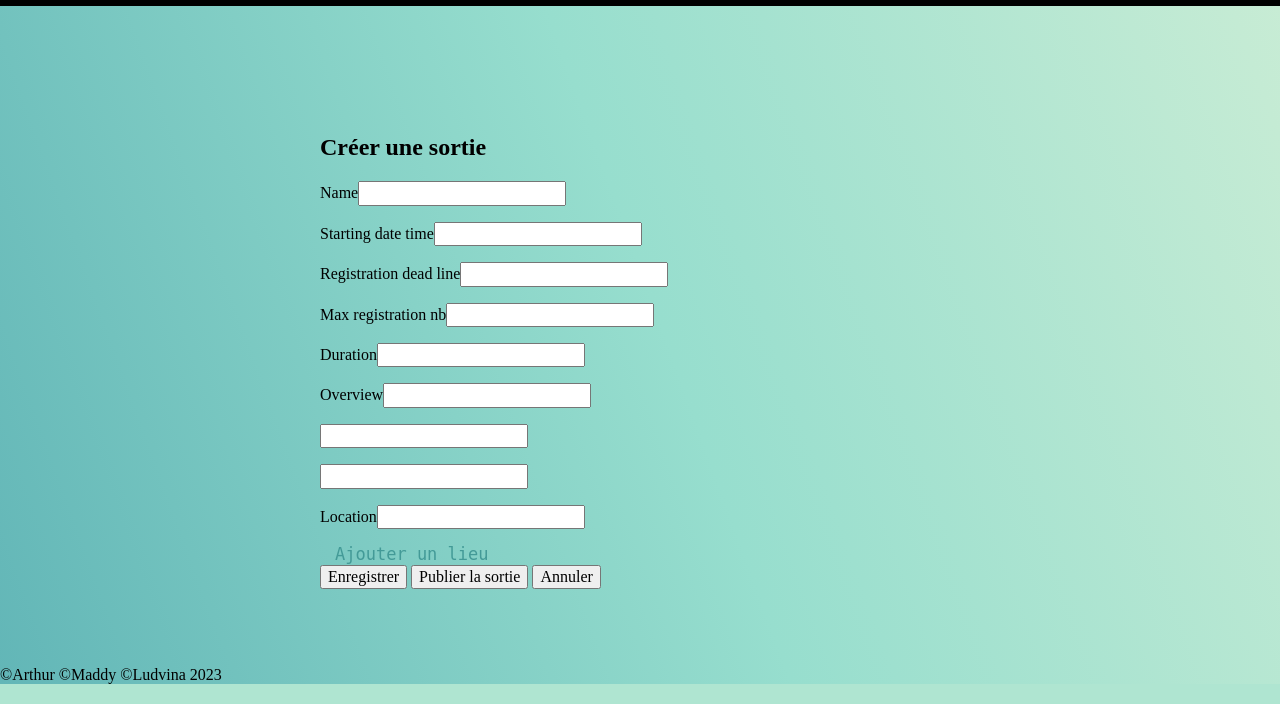
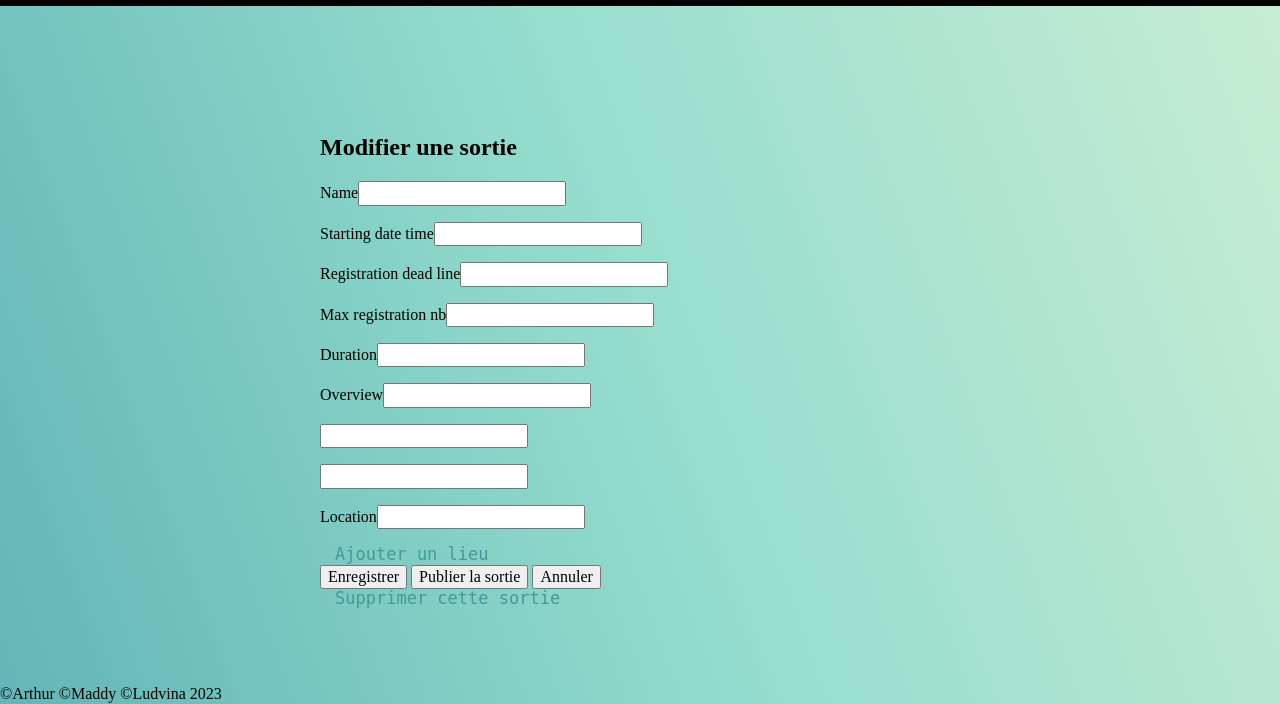
Before and after one commit to Arthmoser/sortir, a Symfony app: template templates/activity/activity.html.twig in a window 1280 px wide. Shown: the part 154-858 px from the top of the page. Run offline with Twig, Linux system fonts and the light colour scheme; the template is opened without the code that fills it: most values are stand-ins (such as "Sample title", 1, 10 or a date in 2020); form fields are guessed from the names that the template uses; some libraries are stand-ins or nearby versions; some web fonts are replaced.

Commit message:
Activity updates

```diff
--- a/src/Controller/ActivityController.php
+++ b/src/Controller/ActivityController.php
@@ -100,7 +100,7 @@ class ActivityController extends AbstractController
         ]);
     }
 
-    #[Route('/activity/remove/{id}', name: 'remove')]
+    #[Route('/activity/remove/{id}', name: 'remove', requirements: ['id' => '\d+'])]
     public function removeActivity(int $id, ActivityRepository $activityRepository){
 
         $activity = $activityRepository->find($id);
@@ -108,7 +108,7 @@ class ActivityController extends AbstractController
         if($activity){
 
             $activityRepository->remove($activity, true);
-            $this->addFlash("warning", "La sortie a été supprimée !");
+            $this->addFlash("warning", "La sortie a bien été supprimée !");
         }else{
             throw $this->createNotFoundException("Cette sortie ne peut pas être supprimée !");
         }
--- a/templates/activity/activity.html.twig
+++ b/templates/activity/activity.html.twig
@@ -40,6 +40,16 @@
     <button>Publier la sortie </button>
     <button>Annuler</button>
 
+        <div>
+
+            {% if activity.id != null %}
+
+                <a class="" href="{{ path('activity_remove', {'id': activity.id})}}"
+                   onclick="return confirm('Etes-vous sûr.e de vouloir supprimer cette sortie ?')">Supprimer cette sortie</a>
+
+            {% endif %}
+        </div>
+
     {{ form_end(activityForm) }}
 
 {% endblock %}
```
